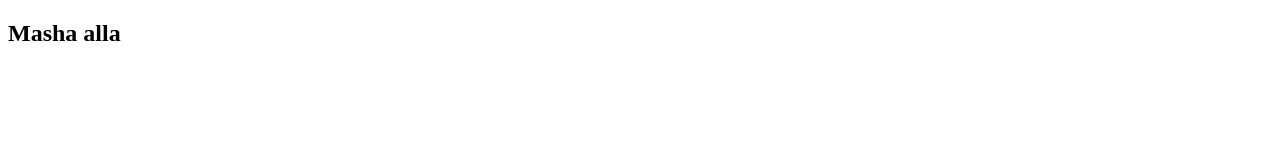
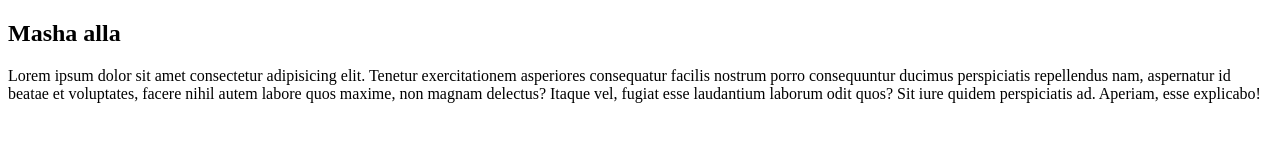
Before and after one commit to V4Vivekhai/demobygit, a plain HTML site: page index.html in a window 1280 px wide. Drawn offline with Linux system fonts and the light colour scheme.

Commit message:
Para add

```diff
--- a/index.html
+++ b/index.html
@@ -7,5 +7,11 @@
 </head>
 <body>
     <h2>Masha alla </h2>
+    <p>Lorem ipsum dolor sit amet consectetur adipisicing elit. Tenetur exercitationem
+         asperiores consequatur facilis nostrum porro consequuntur ducimus perspiciatis
+          repellendus nam, aspernatur id beatae et voluptates,
+         facere nihil autem labore quos maxime, non magnam delectus? Itaque vel, fugiat
+          esse laudantium laborum
+          odit quos? Sit iure quidem perspiciatis ad. Aperiam, esse explicabo!</p>
 </body>
 </html>
```
